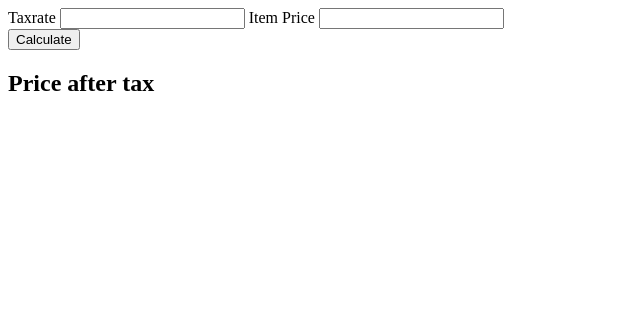
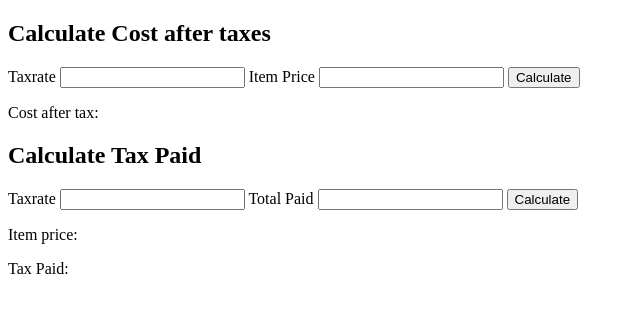
Before and after one commit to hjludwig/taxCalculator, a plain HTML site: page index.html in a window 1280 px wide. Shown: the whole page, without its empty margins (0-640 px from the left). Drawn offline with Linux system fonts and the light colour scheme.

Commit message:
End of day
May 27

```diff
--- a/index.html
+++ b/index.html
@@ -1,15 +1,29 @@
 <!DOCTYPE html>
 <html>
+    <script src="script.js"></script>
     <body>
-    <form>
-        <label>Taxrate</label>
-        <input id="taxrate"></input>
-        <label>Item Price</label>
-        <input id="price"></input>
-    </form>
-    <button onclick="calculate()">Calculate</button>
-    <h2>Price after tax</h2>
-    <p id="answer"></p>
+        <form>
+            <h2>Calculate Cost after taxes</h2>
+            <label>Taxrate</label>
+            <input id="taxrate1"></input>
+            <label>Item Price</label>
+            <input id="price"></input>
+            <button type="button" onclick="calculateTotal()">Calculate</button>
+        </form>
+        <p>Cost after tax:</p>
+        <p id="afterTax"></p>
+        <form>
+            <h2>Calculate Tax Paid</h2>
+            <label>Taxrate</label>
+            <input id="taxrate2"></input>
+            <label>Total Paid</label>
+            <input id="paid"></input>
+            <button type="button" onclick="calculateTax()">Calculate</button>
+        </form>
+        <p>Item price: <span id="itemPrice"></span></p>
+        <p id="itemPrice"></p>
+        <p>Tax Paid:</p>
+        <p id="taxPaid"></p>
     </body>
+
 </html>
-<script src="script.js"></script>
--- a/script.js
+++ b/script.js
@@ -1,6 +1,18 @@
-function calculate() {
-    var taxrate = parseFloat(document.getElementById("taxrate").value);
+function calculateTotal() {
+    var taxrate = parseFloat(document.getElementById("taxrate1").value);
     var price = parseFloat(document.getElementById("price").value);
     var total = price + taxrate / 100 * price;
-    document.getElementById("answer").innerHTML = total;
+    document.getElementById("afterTax").textContent = total.toFixed(2);
   }
+function calculateTax() {
+    var taxrate = parseFloat(document.getElementById("taxrate2").value);
+    var paid = parseFloat(document.getElementById("paid").value);
+    var price = paid / (taxrate/100 + 1) ;
+    var taxPaid = paid - price;
+    document.getElementById("itemPrice").textContent = price.toFixed(2);
+    document.getElementById("taxPaid").textContent = taxPaid.toFixed(2);
+}
+function testFunction() {
+    console.log("Test Complete");
+    document.getElementById("taxPaid").textContent = "Test Complete";
+}
```
Also changed, not shown: test.html (added, +4 -0 lines).
